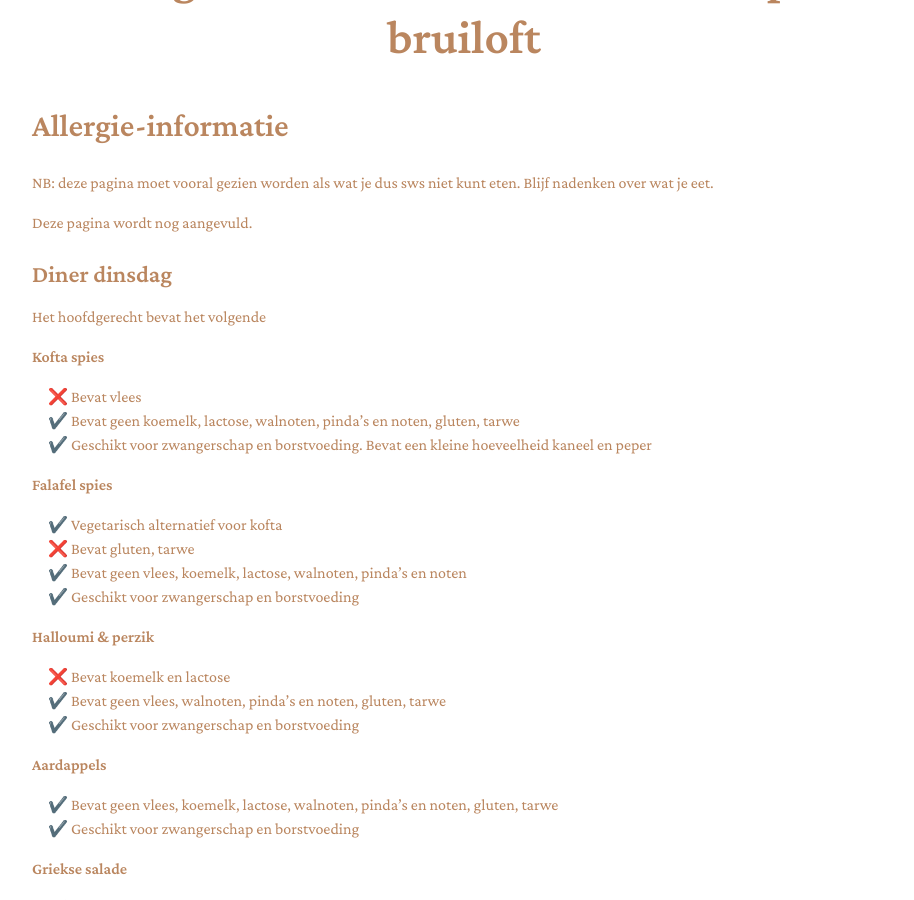
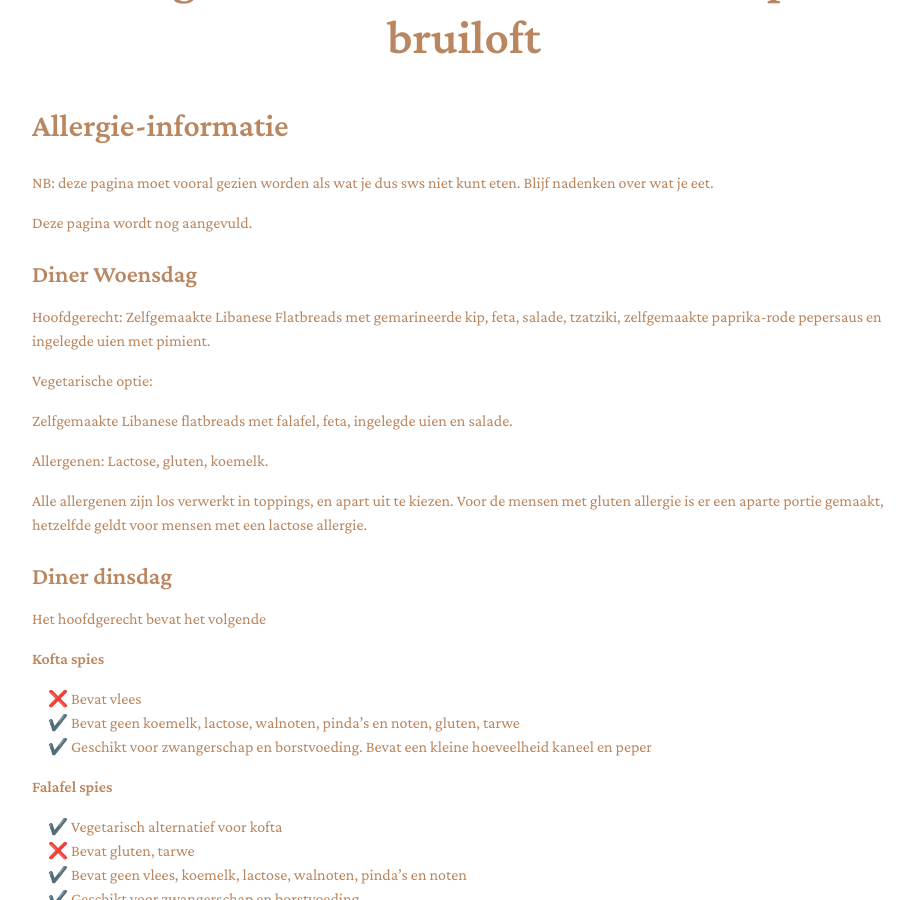
Before and after one commit to RubenSmit/bruiloftjeanineenruben.nl, a Jekyll site: the page built from allergieen.markdown, in a window 1280 px wide and 900 px high, scrolled down 769 px. Shown: the whole window, without its empty margins (176-1090 px from the left). Built offline with Jekyll 4.4.1, drawn with Linux system fonts in a browser that asks for light colours.

Commit message:
Update allergieen.markdown

```diff
--- a/allergieen.markdown
+++ b/allergieen.markdown
@@ -8,6 +8,20 @@ layout: default
 NB: deze pagina moet vooral gezien worden als wat je dus sws niet kunt eten. Blijf nadenken over wat je eet.
 
 Deze pagina wordt nog aangevuld.
+
+### Diner Woensdag
+
+Hoofdgerecht:
+Zelfgemaakte Libanese Flatbreads met gemarineerde kip, feta, salade, tzatziki, zelfgemaakte paprika-rode pepersaus en ingelegde uien met pimient.
+
+Vegetarische optie:
+
+Zelfgemaakte Libanese flatbreads met falafel, feta, ingelegde uien en salade.
+
+Allergenen:
+Lactose, gluten, koemelk.
+
+Alle allergenen zijn los verwerkt in toppings, en apart uit te kiezen. Voor de mensen met gluten allergie is er een aparte portie gemaakt, hetzelfde geldt voor mensen met een lactose allergie.
 
 ### Diner dinsdag
 Het hoofdgerecht bevat het volgende
```
